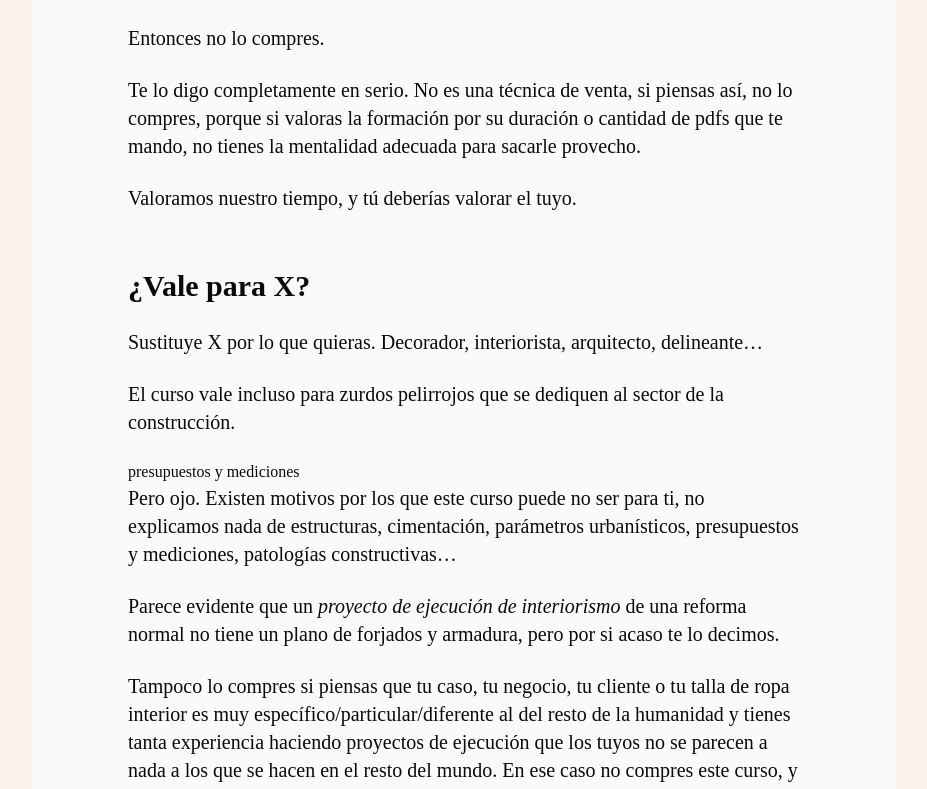
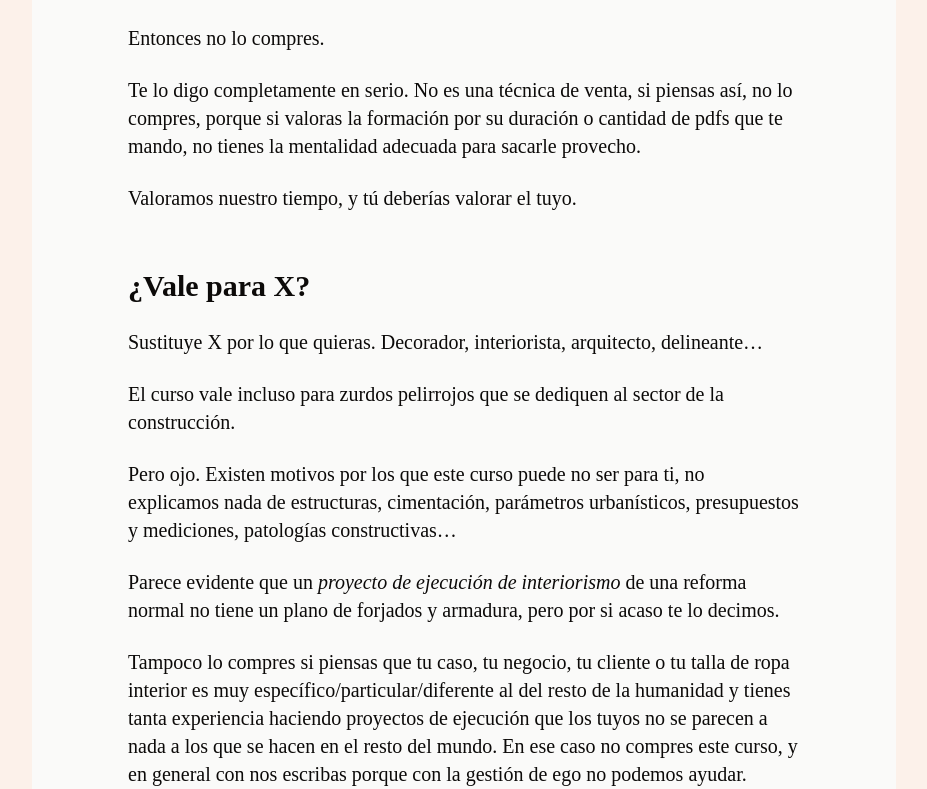
Before and after one commit to joaruibu/be-interior-designer, a Next.js app: page /taller-proyecto-ejecucion-vivienda-vlc in a window 1280 px wide. Shown: the part 11211-12000 px from the top of the page, without its empty margins (176-1103 px from the left). Built offline with nearby package versions, Linux system fonts and the light colour scheme.

Commit message:
chore: remove text

```diff
--- a/pages/taller-proyecto-ejecucion-vivienda-vlc.js
+++ b/pages/taller-proyecto-ejecucion-vivienda-vlc.js
@@ -532,7 +532,7 @@ const TallerProyectoEjecucionVivienda = () => {
             El curso vale incluso para zurdos pelirrojos que se dediquen al
             sector de la construcción.
           </p>
-          presupuestos y mediciones
+
           <p>
             Pero ojo. Existen motivos por los que este curso puede no ser para
             ti, no explicamos nada de estructuras, cimentación, parámetros
```
